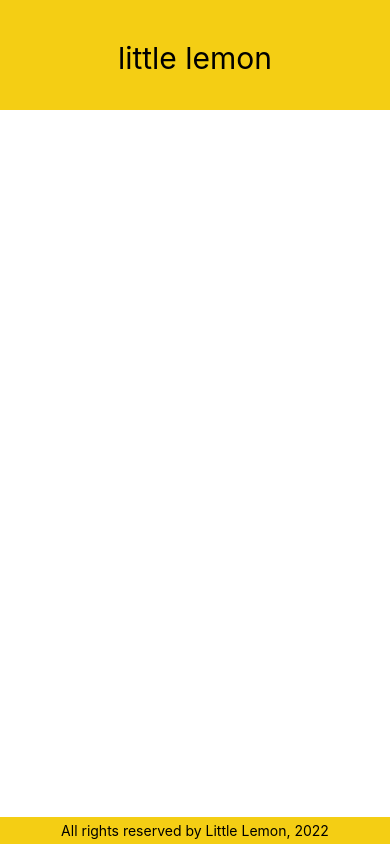
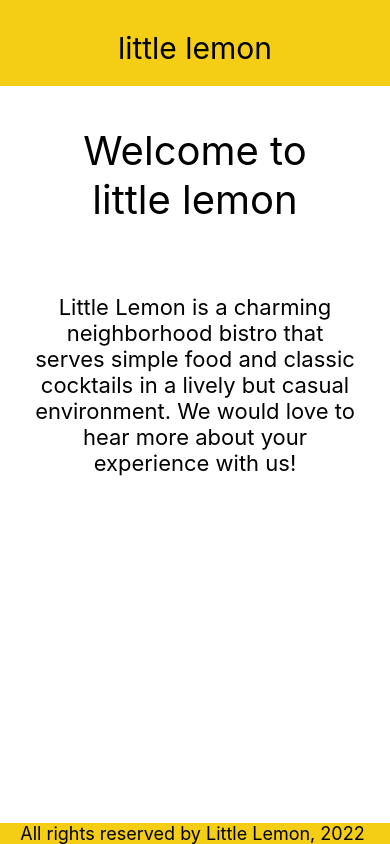
Before and after one commit to kavinduUdhara/react-native-practice, a React Native app in the folder coursera-course-meta/: screen / in a window 390 px wide. Built offline with nearby package versions, Linux system fonts and the light colour scheme.

Commit message:
Done: Exercise: Build a React Native screen

```diff
--- a/coursera-course-meta/app-01.tsx
+++ b/coursera-course-meta/app-01.tsx
@@ -2,17 +2,26 @@ import * as React from "react";
 import { View } from "react-native";
 
 import LittleLemonHeader from "./components/LittleLemonHeader";
+import WelcomeScreen from "./components/WelcomeScreen";
 import Footer from "./components/Footer";
+import LittleLemonFooter from "./components/LittleLemonFooter";
 
 const App = ()=> {
     return(
         <View
             style={{
                 flex: 1,
-                backgroundColor: '#495E57',
+                backgroundColor: 'white', //#495E57
             }}>
             <LittleLemonHeader />
-            <Footer />
+            <WelcomeScreen />
+            <View
+            style={{
+                display: 'flex',
+                marginTop: 'auto'
+            }}>
+                <LittleLemonFooter />
+            </View>
         </View>
     );
 };
--- a/coursera-course-meta/components/Footer.tsx
+++ b/coursera-course-meta/components/Footer.tsx
@@ -3,7 +3,7 @@ import { View, Text } from "react-native";
 
 export default function footer() {
     return(
-        <View style={{flex: 1, justifyContent: "flex-end", backgroundColor: 'white'}}>
+        <View style={{ justifyContent: "flex-end", backgroundColor: 'white'}}>
             <Text style={{ backgroundColor: '#F4CE14', padding: 5,textAlign: 'center' }}>All rights reserved by Little Lemon, 2022</Text>
         </View>
     );
--- a/coursera-course-meta/components/LittleLemonFooter.tsx
+++ b/coursera-course-meta/components/LittleLemonFooter.tsx
@@ -5,8 +5,7 @@ export default function LittleLemonFooter() {
     return (
         <View
             style={{
-                backgroundColor: '#F4CE14',
-                marginBottom: 10,
+                backgroundColor: '#F4CE14'
                 }}>
             <Text
             style={{
--- a/coursera-course-meta/components/LittleLemonHeader.tsx
+++ b/coursera-course-meta/components/LittleLemonHeader.tsx
@@ -3,8 +3,8 @@ import { View, Text } from 'react-native';
 
 export default function LittleLemonHeader() {
     return (
-        <View style={{ flex: 0.15, backgroundColor: '#F4CE14' }}>
-            <Text style={{padding: 30, paddingTop: 40, fontSize: 30, color: 'black', textAlign: 'center'}}>
+        <View style={{ backgroundColor: '#F4CE14' }}>
+            <Text style={{padding: 20, paddingTop: 30, fontSize: 30, color: 'black', textAlign: 'center'}}>
                 little lemon
             </Text>
         </View>
--- /dev/null
+++ b/coursera-course-meta/components/WelcomeScreen.tsx
@@ -0,0 +1,31 @@
+import React from "react";
+import { Text, View } from "react-native";
+
+export default function() {
+    return(
+        <View
+            style={{
+                justifyContent: 'center',
+                alignItems: 'center',
+            }}>
+            <Text
+                style={{
+                    fontSize: 40,
+                    padding: 40,
+                    textAlign: 'center'
+                }}>
+                Welcome to little lemon
+            </Text>
+            <Text
+                style={{
+                    textAlign: 'center',
+                    fontSize: 22,
+                    padding: 30
+                }}>
+                Little Lemon is a charming neighborhood bistro that serves simple
+                food and classic cocktails in a lively but casual environment. We would
+                love to hear more about your experience with us!
+            </Text>
+        </View>
+    );
+};
```
